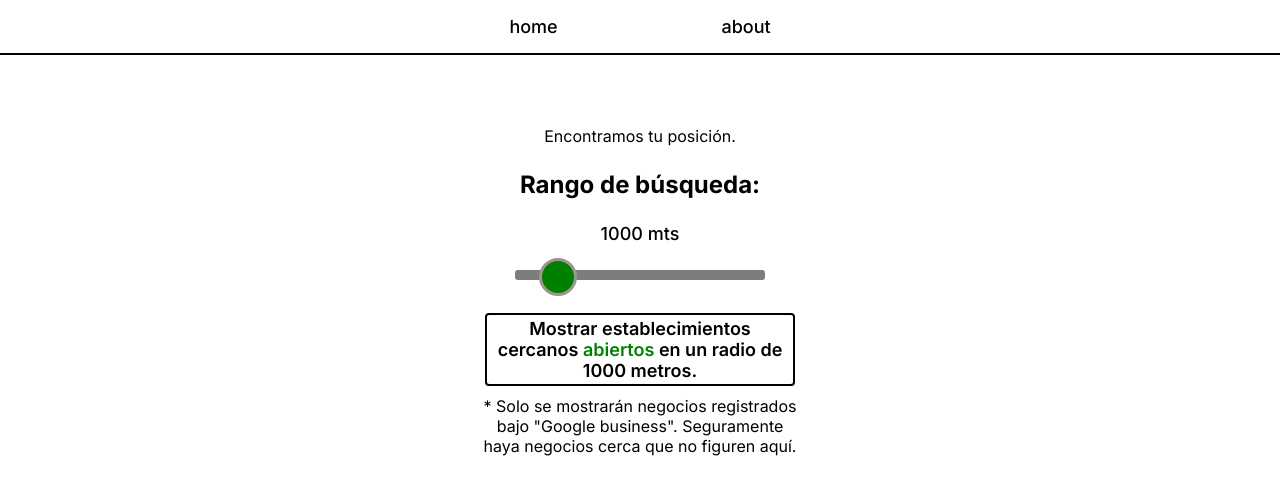
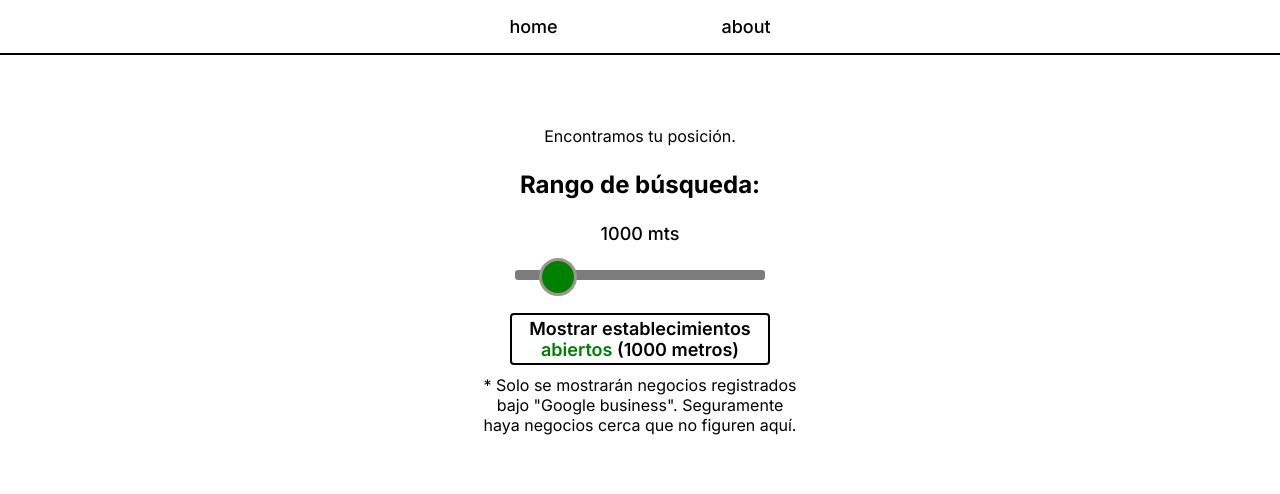
Before and after one commit to jinitsuga/Manejate, a Next.js app: page /position in a window 1280 px wide. Shown: the top 494 px of the page. Built offline with nearby package versions, Linux system fonts and the light colour scheme; no server answers.

Commit message:
moved text around, re-styled show businesses btn

```diff
--- a/app/page.module.css
+++ b/app/page.module.css
@@ -65,8 +65,14 @@
   border-radius: 4px;
   padding: 3px;
   margin: 4px;
-  max-width: 300px;
+  max-width: 250px;
   margin-bottom: 10px;
+}
+.textBtn:hover {
+  border-color: green;
+}
+.textBtn:active {
+  border-color: green;
 }
 
 .regularBtn:hover {
--- a/app/position/page.tsx
+++ b/app/position/page.tsx
@@ -52,9 +52,9 @@ export default function Position() {
               className={styles.textBtn}
               href={`/position/${position.coords.lat}~${position.coords.long}~1000`}
             >
-              Mostrar establecimientos cercanos{" "}
-              <span className={styles.emphasis}>abiertos </span>
-              en un radio de {radius} metros.
+              Mostrar establecimientos
+              <span className={styles.emphasis}> abiertos </span>({radius}{" "}
+              metros)
             </Link>
             <span className={styles.shownDisclaimer}>
               * Solo se mostrarán negocios registrados bajo "Google business".
```
